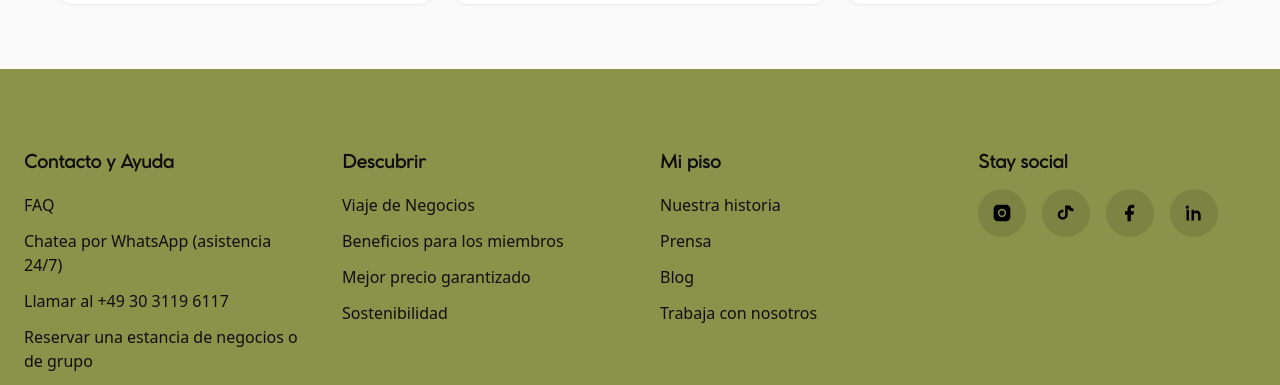
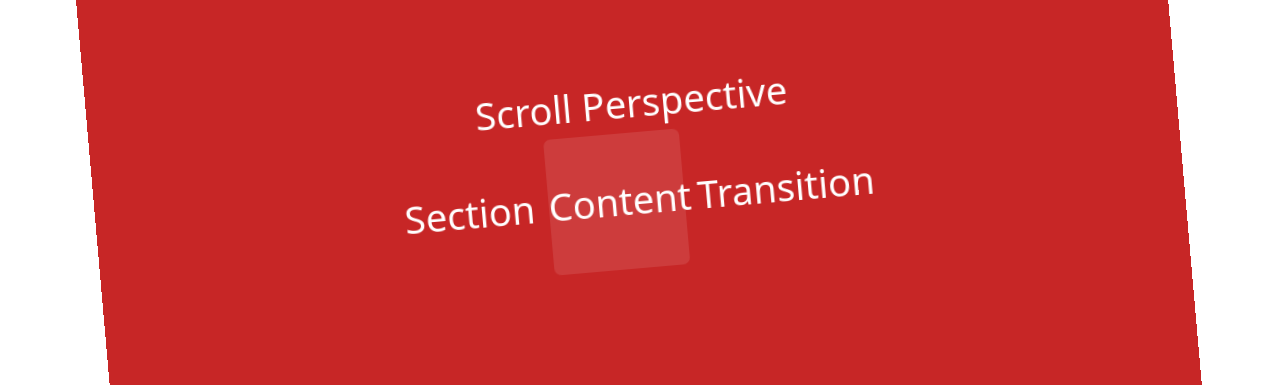
Before and after one commit to albertobautista/mipisoespanya, a Next.js app: page /en in a window 1280 px wide. Shown: the part 987-1372 px from the top of the page. Built offline with nearby package versions, Linux system fonts and the light colour scheme.

Commit message:
Fix prod build

```diff
--- a/src/app/[locale]/page.tsx
+++ b/src/app/[locale]/page.tsx
@@ -1,9 +1,9 @@
 import { use } from "react";
 import { setRequestLocale } from "next-intl/server";
 import { useTranslations } from "next-intl";
-import FeatureStack from "../components/FeatureStack";
 import { Hero } from "../components/Hero";
 import { StickyMobileBar } from "../components/StickyMobileBar";
+import FeatureStack from "../components/FeatureStack";
 
 export default function Page({
   params,
@@ -31,7 +31,7 @@ export default function Page({
         <h2 style={{ fontSize: 32, fontWeight: 600, marginBottom: 24 }}>
           {t("how.title")}
         </h2>
-        {/* <FeatureStack /> */}
+        <FeatureStack />
       </section>
 
       {/* Beneficios */}
--- a/src/app/components/FeatureStack.tsx
+++ b/src/app/components/FeatureStack.tsx
@@ -1,21 +1,22 @@
 "use client";
-import Image from "next/image";
-import Pic1 from "../../public/images/1.jpg";
-import Pic2 from "../../public/images/2.jpeg";
+
 import {
   useScroll,
   useTransform,
   motion,
   useReducedMotion,
+  type MotionValue,
 } from "framer-motion";
 import { useEffect, useRef } from "react";
 import Lenis from "lenis";
 
 export default function FeatureStack() {
   const container = useRef<HTMLDivElement>(null);
+
+  // scrollYProgress ya está tipado como MotionValue<number>
   const { scrollYProgress } = useScroll({
     target: container,
-    offset: ["start start", "end end"], // progreso 0..1 a lo largo de todo el wrapper
+    offset: ["start start", "end end"],
   });
 
   useEffect(() => {
@@ -41,34 +42,39 @@ export default function FeatureStack() {
   );
 }
 
-/**
- * Helpers para mapear el progreso a tercios con un pequeño solapamiento.
- * seg = 1/3
- * - Section1 actúa de ~0.00 a ~0.45
- * - Section2 actúa de ~0.20 a ~0.80
- * - Section3 actúa de ~0.55 a ~1.00
- * Esto permite ver “la anterior” un poco mientras entra la nueva.
- */
 const SEG = 1 / 3;
 const clamp = true;
 
-const Section1 = ({ scrollYProgress }: { scrollYProgress: any }) => {
+// ---------- Tipos auxiliares ----------
+type NumericMotion = number | MotionValue<number>;
+
+interface SectionProps {
+  scrollYProgress: MotionValue<number>;
+}
+
+// ---------- Sections ----------
+function Section1({ scrollYProgress }: SectionProps) {
   const reduce = useReducedMotion();
-  // Ventana principal de S1: [0, SEG]
-  // Con rampas suaves que se “extienden” un poco para cruzar con S2
-  const scale = reduce
-    ? 1
-    : useTransform(scrollYProgress, [0.0, SEG * 0.6, SEG], [1, 0.9, 0.85], {
+
+  const rawScale = useTransform(
+    scrollYProgress,
+    [0.0, SEG * 0.6, SEG],
+    [1, 0.9, 0.85],
+    { clamp }
+  );
+  const rawRotate = useTransform(scrollYProgress, [0.0, SEG], [0, -5], {
     clamp,
   });
-  const rotate = reduce
-    ? 0
-    : useTransform(scrollYProgress, [0.0, SEG], [0, -5], { clamp });
-  const opacity = reduce
-    ? 1
-    : useTransform(scrollYProgress, [0.0, SEG * 0.75, SEG * 1.35], [1, 1, 0], {
-        clamp,
-      });
+  const rawOpacity = useTransform(
+    scrollYProgress,
+    [0.0, SEG * 0.75, SEG * 1.35],
+    [1, 1, 0],
+    { clamp }
+  );
+
+  const scale: NumericMotion = reduce ? 1 : rawScale;
+  const rotate: NumericMotion = reduce ? 0 : rawRotate;
+  const opacity: NumericMotion = reduce ? 1 : rawOpacity;
 
   return (
     <motion.div
@@ -79,43 +85,39 @@ const Section1 = ({ scrollYProgress }: { scrollYProgress: any }) => {
       <div className="flex gap-4 items-center">
         <p>Section</p>
         <div className="relative w-[12.5vw] h-[12.5vw] bg-white/10 rounded-lg grid place-items-center">
-          {/* <Image src={Pic1} alt="img" placeholder="blur" fill /> */}
           Content
         </div>
         <p>Transition</p>
       </div>
     </motion.div>
   );
-};
+}
 
-const Section2 = ({ scrollYProgress }: { scrollYProgress: any }) => {
+function Section2({ scrollYProgress }: SectionProps) {
   const reduce = useReducedMotion();
-  // Ventana principal de S2: [SEG, 2*SEG]
-  // Entra desde atrás (scale más pequeño) y crece a 1, luego sale
-  const scale = reduce
-    ? 1
-    : useTransform(
+
+  const rawScale = useTransform(
     scrollYProgress,
     [SEG * 0.6, SEG, SEG * 1.5, SEG * 2],
     [0.9, 0.95, 1, 0.92],
     { clamp }
   );
-  const rotate = reduce
-    ? 0
-    : useTransform(
+  const rawRotate = useTransform(
     scrollYProgress,
     [SEG * 0.7, SEG * 1.5, SEG * 2],
     [5, 0, -3],
     { clamp }
   );
-  const opacity = reduce
-    ? 1
-    : useTransform(
+  const rawOpacity = useTransform(
     scrollYProgress,
     [SEG * 0.5, SEG, SEG * 1.6, SEG * 2.1],
     [0, 1, 1, 0],
     { clamp }
   );
+
+  const scale: NumericMotion = reduce ? 1 : rawScale;
+  const rotate: NumericMotion = reduce ? 0 : rawRotate;
+  const opacity: NumericMotion = reduce ? 1 : rawOpacity;
 
   return (
     <motion.div
@@ -126,37 +128,39 @@ const Section2 = ({ scrollYProgress }: { scrollYProgress: any }) => {
       <div className="flex gap-4 items-center">
         <p>Section</p>
         <div className="relative w-[12.5vw] h-[12.5vw] bg-white/10 rounded-lg grid place-items-center">
-          {/* <Image src={Pic2} alt="img" placeholder="blur" fill /> */}
           Content
         </div>
         <p>Transition</p>
       </div>
     </motion.div>
   );
-};
+}
 
-const Section3 = ({ scrollYProgress }: { scrollYProgress: any }) => {
+function Section3({ scrollYProgress }: SectionProps) {
   const reduce = useReducedMotion();
-  // Ventana principal de S3: [2*SEG, 1]
-  // Entra y termina dominante
-  const scale = reduce
-    ? 1
-    : useTransform(
+
+  const rawScale = useTransform(
     scrollYProgress,
     [SEG * 1.5, SEG * 2, 1.0],
     [0.88, 0.95, 1],
     { clamp }
   );
-  const rotate = reduce
-    ? 0
-    : useTransform(scrollYProgress, [SEG * 1.7, SEG * 2, 1.0], [3, 0, 0], {
-        clamp,
-      });
-  const opacity = reduce
-    ? 1
-    : useTransform(scrollYProgress, [SEG * 1.6, SEG * 2, 1.0], [0, 1, 1], {
-        clamp,
-      });
+  const rawRotate = useTransform(
+    scrollYProgress,
+    [SEG * 1.7, SEG * 2, 1.0],
+    [3, 0, 0],
+    { clamp }
+  );
+  const rawOpacity = useTransform(
+    scrollYProgress,
+    [SEG * 1.6, SEG * 2, 1.0],
+    [0, 1, 1],
+    { clamp }
+  );
+
+  const scale: NumericMotion = reduce ? 1 : rawScale;
+  const rotate: NumericMotion = reduce ? 0 : rawRotate;
+  const opacity: NumericMotion = reduce ? 1 : rawOpacity;
 
   return (
     <motion.div
@@ -173,4 +177,4 @@ const Section3 = ({ scrollYProgress }: { scrollYProgress: any }) => {
       </div>
     </motion.div>
   );
-};
+}
```
Lines whose indentation alone changed are shown as unchanged.
